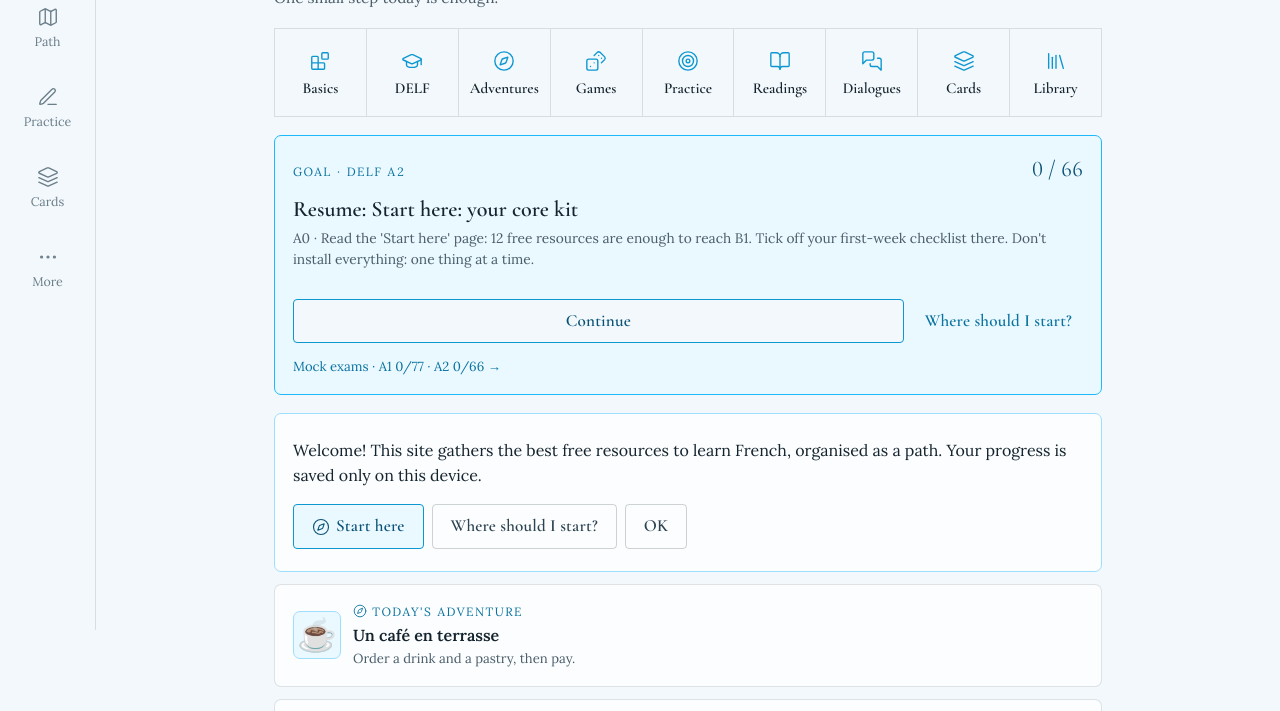
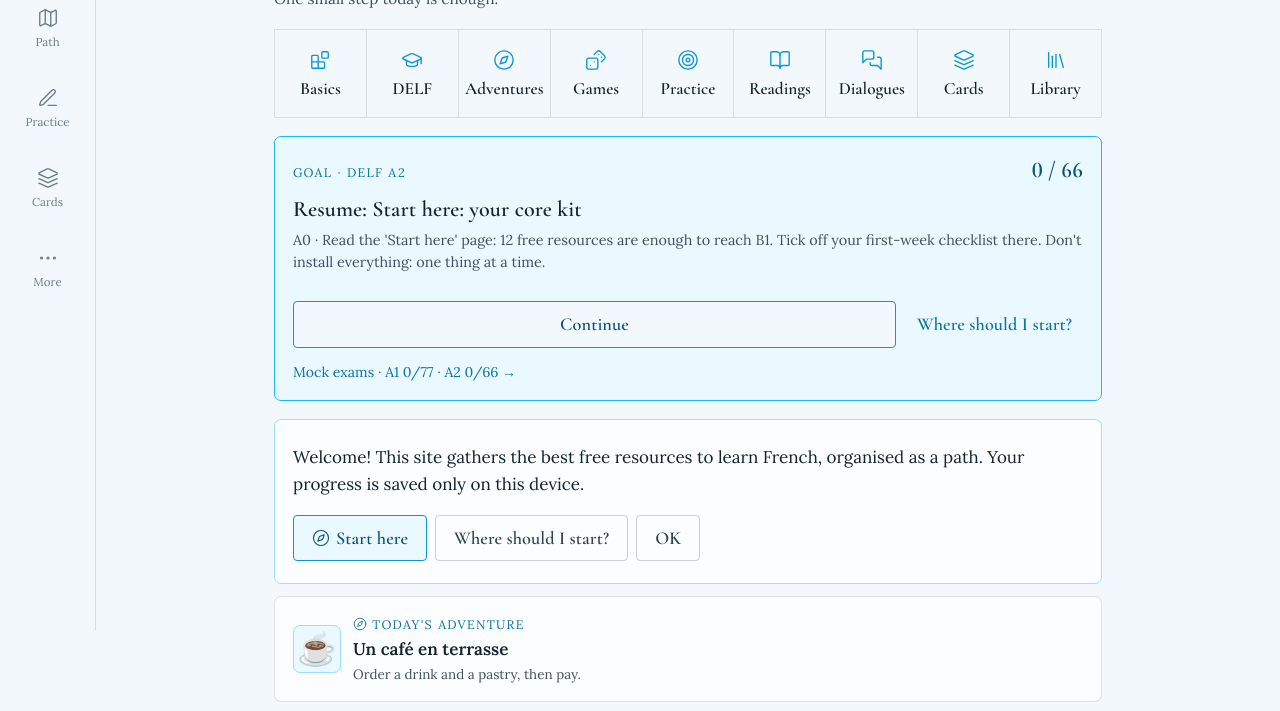
Before and after one commit to Roserub/esinfr, a plain HTML site: page index.html in a window 1280 px wide. Shown: the part 170-881 px from the top of the page. Drawn offline with Linux system fonts and the light colour scheme.

Commit message:
Readability: sharper Doucement typography (#31)
- Big Cormorant titles at weight 500 (self-hosted, Latin + Turkish), no Cormorant under ~17px
- Body text 17px, secondary text slightly darker, bigger small print, kickers and tab labels
- Normal font smoothing on Mac (antialiased made the serif look thin); service worker v23


Claude-Session: https://claude.ai/code/session_017mVzjLVJsMx5R5gaFdyj5i

Co-authored-by: Claude <noreply@anthropic.com>

```diff
--- a/assets/style.css
+++ b/assets/style.css
@@ -12,6 +12,10 @@
 @font-face { font-family: "Cormorant Garamond"; font-style: normal; font-weight: 400; font-display: swap; src: url(fonts/cormorant-garamond-latin-400-normal.woff2) format("woff2"); unicode-range: U+0000-00FF, U+0131, U+0152-0153, U+02BB-02BC, U+02C6, U+02DA, U+02DC, U+0304, U+0308, U+0329, U+2000-206F, U+20AC, U+2122, U+2191, U+2193, U+2212, U+2215, U+FEFF, U+FFFD; }
 @font-face { font-family: "Cormorant Garamond"; font-style: italic; font-weight: 400; font-display: swap; src: url(fonts/cormorant-garamond-latin-ext-400-italic.woff2) format("woff2"); unicode-range: U+0100-02BA, U+02BD-02C5, U+02C7-02CC, U+02CE-02D7, U+02DD-02FF, U+0304, U+0308, U+0329, U+1D00-1DBF, U+1E00-1E9F, U+1EF2-1EFF, U+2020, U+20A0-20AB, U+20AD-20C0, U+2113, U+2C60-2C7F, U+A720-A7FF; }
 @font-face { font-family: "Cormorant Garamond"; font-style: italic; font-weight: 400; font-display: swap; src: url(fonts/cormorant-garamond-latin-400-italic.woff2) format("woff2"); unicode-range: U+0000-00FF, U+0131, U+0152-0153, U+02BB-02BC, U+02C6, U+02DA, U+02DC, U+0304, U+0308, U+0329, U+2000-206F, U+20AC, U+2122, U+2191, U+2193, U+2212, U+2215, U+FEFF, U+FFFD; }
+@font-face { font-family: "Cormorant Garamond"; font-style: normal; font-weight: 500; font-display: swap; src: url(fonts/cormorant-garamond-latin-ext-500-normal.woff2) format("woff2"); unicode-range: U+0100-02BA, U+02BD-02C5, U+02C7-02CC, U+02CE-02D7, U+02DD-02FF, U+0304, U+0308, U+0329, U+1D00-1DBF, U+1E00-1E9F, U+1EF2-1EFF, U+2020, U+20A0-20AB, U+20AD-20C0, U+2113, U+2C60-2C7F, U+A720-A7FF; }
+@font-face { font-family: "Cormorant Garamond"; font-style: normal; font-weight: 500; font-display: swap; src: url(fonts/cormorant-garamond-latin-500-normal.woff2) format("woff2"); unicode-range: U+0000-00FF, U+0131, U+0152-0153, U+02BB-02BC, U+02C6, U+02DA, U+02DC, U+0304, U+0308, U+0329, U+2000-206F, U+20AC, U+2122, U+2191, U+2193, U+2212, U+2215, U+FEFF, U+FFFD; }
+@font-face { font-family: "Cormorant Garamond"; font-style: italic; font-weight: 500; font-display: swap; src: url(fonts/cormorant-garamond-latin-ext-500-italic.woff2) format("woff2"); unicode-range: U+0100-02BA, U+02BD-02C5, U+02C7-02CC, U+02CE-02D7, U+02DD-02FF, U+0304, U+0308, U+0329, U+1D00-1DBF, U+1E00-1E9F, U+1EF2-1EFF, U+2020, U+20A0-20AB, U+20AD-20C0, U+2113, U+2C60-2C7F, U+A720-A7FF; }
+@font-face { font-family: "Cormorant Garamond"; font-style: italic; font-weight: 500; font-display: swap; src: url(fonts/cormorant-garamond-latin-500-italic.woff2) format("woff2"); unicode-range: U+0000-00FF, U+0131, U+0152-0153, U+02BB-02BC, U+02C6, U+02DA, U+02DC, U+0304, U+0308, U+0329, U+2000-206F, U+20AC, U+2122, U+2191, U+2193, U+2212, U+2215, U+FEFF, U+FFFD; }
 @font-face { font-family: "Cormorant Garamond"; font-style: normal; font-weight: 600; font-display: swap; src: url(fonts/cormorant-garamond-latin-ext-600-normal.woff2) format("woff2"); unicode-range: U+0100-02BA, U+02BD-02C5, U+02C7-02CC, U+02CE-02D7, U+02DD-02FF, U+0304, U+0308, U+0329, U+1D00-1DBF, U+1E00-1E9F, U+1EF2-1EFF, U+2020, U+20A0-20AB, U+20AD-20C0, U+2113, U+2C60-2C7F, U+A720-A7FF; }
 @font-face { font-family: "Cormorant Garamond"; font-style: normal; font-weight: 600; font-display: swap; src: url(fonts/cormorant-garamond-latin-600-normal.woff2) format("woff2"); unicode-range: U+0000-00FF, U+0131, U+0152-0153, U+02BB-02BC, U+02C6, U+02DA, U+02DC, U+0304, U+0308, U+0329, U+2000-206F, U+20AC, U+2122, U+2191, U+2193, U+2212, U+2215, U+FEFF, U+FFFD; }
 @font-face { font-family: "Cormorant Garamond"; font-style: italic; font-weight: 600; font-display: swap; src: url(fonts/cormorant-garamond-latin-ext-600-italic.woff2) format("woff2"); unicode-range: U+0100-02BA, U+02BD-02C5, U+02C7-02CC, U+02CE-02D7, U+02DD-02FF, U+0304, U+0308, U+0329, U+1D00-1DBF, U+1E00-1E9F, U+1EF2-1EFF, U+2020, U+20A0-20AB, U+20AD-20C0, U+2113, U+2C60-2C7F, U+A720-A7FF; }
@@ -1210,3 +1214,29 @@ body { font-feature-settings: "lnum" 1; }
 }
 @media (max-width: 359px) { .brand-name { display: none; } }
 @media (min-width: 1000px) { .tabbar { grid-template-columns: 1fr; } .tabbar a { height: 76px; } .fb.sheet { border-left: 1px solid var(--rule); } }
+
+/* ── Readability pass (2026-11-11): sharper, easier text while keeping the Doucement look ──
+   Cormorant is thin with a small x-height: big titles move from 400 to 500, it is no longer used under ~17px,
+   body text is a size up, secondary text a little darker, and the Mac's thinning "antialiased" smoothing is off. */
+:root { --ink3: #3F525E; --muted: #3F525E; }
+body { font-size: 17px; -webkit-font-smoothing: auto; -moz-osx-font-smoothing: auto; }
+h1, .hero h1, .ex-q, .big, .dx-num, .ex-end h2, .flash .fr-big, .phrase .fr-big, .ex-card .fr-big.center, .vc-live, .guide h1, .dx-h { font-weight: 500; }
+h1, h2, h3, .btn, .goal-t, .st-title, .res-name, .fr-big, .tile, .guide-item { letter-spacing: .005em; }
+h2 { font-size: 1.42rem; }
+.small, .muted.small { font-size: .9rem; }
+.kicker, .eyebrow, .flabel, .rc-l, .bubble .who, .sms-from { font-size: .78rem; letter-spacing: .1em; }
+.btn { font-size: 1.14rem; }
+.btn.small { font-size: 1.05rem; }
+.st-k { font-family: var(--f-body); font-size: .78rem; letter-spacing: .06em; }
+.st-title { font-size: 1.36rem; }
+.quick-i b { font-size: 1.08rem; }
+.lang-switch button { font-family: var(--f-body); font-weight: 600; font-size: .78rem; }
+.ex-count, .fl-count, .goal-n { font-weight: 600; }
+.tabbar a { font-size: .72rem; }
+.back { font-size: 1.12rem; font-weight: 600; }
+.goal-x, .goal-d { font-size: .88rem; }
+.tr-big { font-size: 1.3rem; }
+.badge { font-size: .75rem; }
+.opt { font-size: 1.08rem; }
+.ex-tile small, .av-tile small, .av-home small, .dx-tile small, .read-tile small { font-size: .84rem; line-height: 1.4; }
+@media (max-width: 430px) { .lang-switch button { font-size: .74rem; } }
--- a/sw.js
+++ b/sw.js
@@ -1,9 +1,9 @@
 /* Offline support. Network first (so a new version shows on the very next visit), cache as the offline fallback.
    When a new version activates, open pages are reloaded once so nobody stays on the old one. */
-const CACHE = "esinfr-v22";
+const CACHE = "esinfr-v23";
 const SHELL = [
   "./", "index.html", "manifest.webmanifest", "assets/style.css", "assets/icon.svg",
-  "assets/icons.js", "assets/i18n-da.js", "assets/logo.svg", "assets/favicon.svg", "assets/icon-48.png", "assets/icon-maskable-512.png", "assets/icon-192.png", "assets/icon-512.png",
+  "assets/fonts/cormorant-garamond-latin-500-italic.woff2", "assets/fonts/cormorant-garamond-latin-500-normal.woff2", "assets/fonts/cormorant-garamond-latin-ext-500-italic.woff2", "assets/fonts/cormorant-garamond-latin-ext-500-normal.woff2", "assets/icons.js", "assets/i18n-da.js", "assets/logo.svg", "assets/favicon.svg", "assets/icon-48.png", "assets/icon-maskable-512.png", "assets/icon-192.png", "assets/icon-512.png",
   "assets/fonts/cormorant-garamond-latin-400-italic.woff2", "assets/fonts/cormorant-garamond-latin-400-normal.woff2", "assets/fonts/cormorant-garamond-latin-600-italic.woff2", "assets/fonts/cormorant-garamond-latin-600-normal.woff2", "assets/fonts/cormorant-garamond-latin-ext-400-italic.woff2", "assets/fonts/cormorant-garamond-latin-ext-400-normal.woff2", "assets/fonts/cormorant-garamond-latin-ext-600-italic.woff2", "assets/fonts/cormorant-garamond-latin-ext-600-normal.woff2", "assets/fonts/lora-latin-400-italic.woff2", "assets/fonts/lora-latin-400-normal.woff2", "assets/fonts/lora-latin-600-italic.woff2", "assets/fonts/lora-latin-600-normal.woff2", "assets/fonts/lora-latin-ext-400-italic.woff2", "assets/fonts/lora-latin-ext-400-normal.woff2", "assets/fonts/lora-latin-ext-600-italic.woff2", "assets/fonts/lora-latin-ext-600-normal.woff2",
    "assets/icon-180.png", "assets/i18n.js", "assets/i18n-exam.js",
   "assets/i18n-games.js", "assets/i18n-voice.js", "assets/fx.js", "assets/voice.js", "assets/exam.js", "assets/games.js", "assets/app.js", "data/resources.js", "data/resources-fr.js",
```
Also changed, not shown: assets/fonts/cormorant-garamond-latin-500-italic.woff2 (added), assets/fonts/cormorant-garamond-latin-500-normal.woff2 (added), assets/fonts/cormorant-garamond-latin-ext-500-italic.woff2 (added), assets/fonts/cormorant-garamond-latin-ext-500-normal.woff2 (added).
